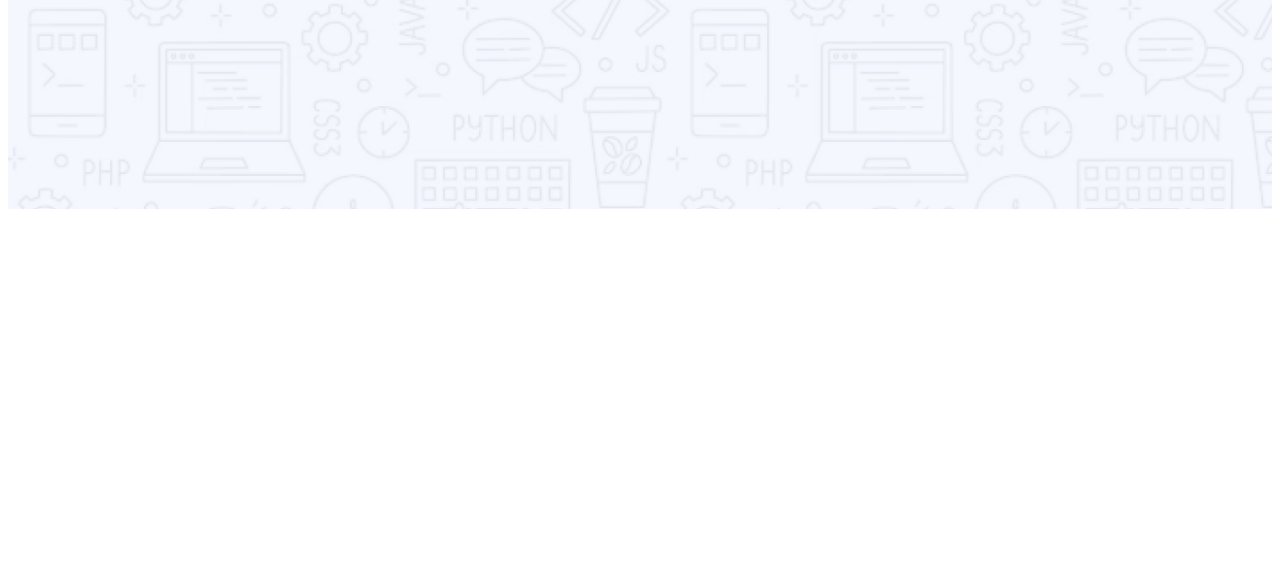
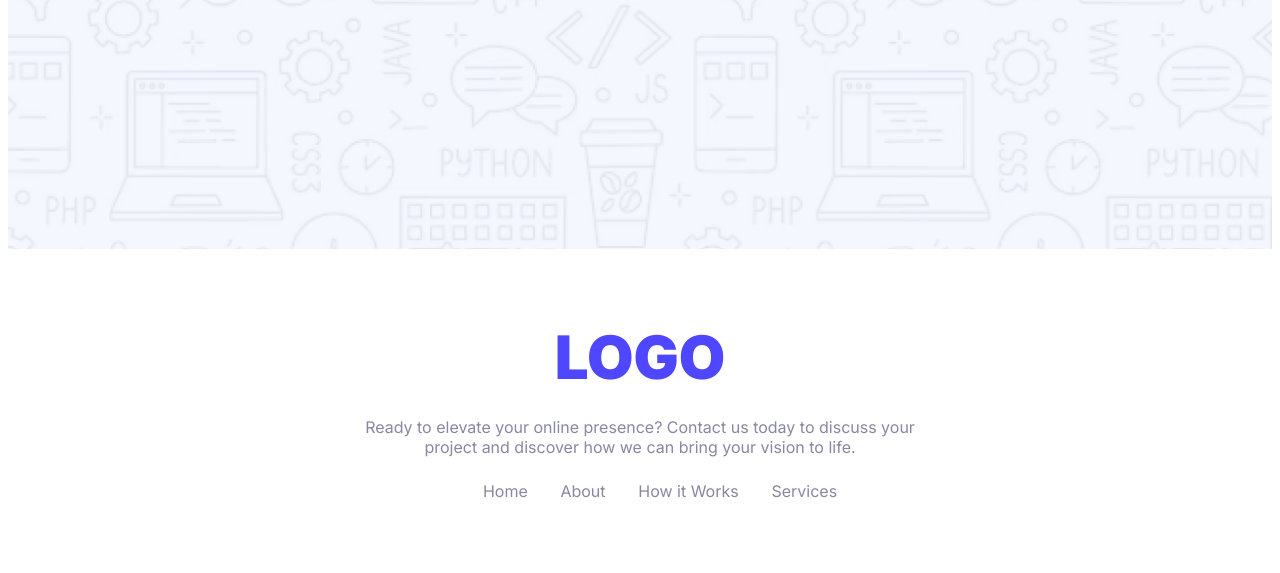
Before and after one commit to alifseazan/Module-6, a plain HTML site: page index.html in a window 1280 px wide. Shown: the part 399-972 px from the top of the page. Before the commit the page ends 800 px from the top, so only its background shows below. Drawn offline with Linux system fonts and the light colour scheme.

Commit message:
Added a footer in the website

```diff
--- a/Style/banner.css
+++ b/Style/banner.css
@@ -5,12 +5,12 @@
     background-size: cover;
     background-repeat: no-repeat;
     background-position: center;
-    min-height: 75vh;
+    min-height: 80vh;
 }
 
 .banner-content {
     align-content: center;
-    margin: 0 10%;
+    margin: 0px 15%;
 }
 
 .banner-heading {
@@ -23,4 +23,5 @@
 .banner-button {
     display: flex;
     justify-content: center;
+    margin-top: -20px;
 }
--- a/Style/footer.css
+++ b/Style/footer.css
@@ -1 +1,45 @@
 /* Footer Section Styles */
+
+footer {
+    display: flex;
+    justify-content: center;
+    margin-top: 72px;
+    margin-bottom: 72px;
+}
+
+.footer-logo-font {
+    font-size: 60px;
+    font-weight: 900;
+    color: #4E47FF;
+    text-align: center;
+    margin: auto;
+}
+
+.footer-para {
+    color: #8987A1;
+    font-size: 16px;
+    font-weight: 400;
+    text-align: center;
+    margin: 24px 20%;
+}
+
+.footer-list {
+    display: flex;
+    justify-content: space-between;
+    margin: auto 30%;
+}
+
+div ul li {
+    list-style: none;
+}
+
+.footer-link {
+    text-decoration: none;
+    color: #8987A1;
+    font-size: 16px;
+    font-weight: 400;
+}
+
+.footer-link:hover {
+    color: #4E47FF;
+}
--- a/index.html
+++ b/index.html
@@ -61,8 +61,29 @@
     </main>
 
 
-    <footer>
-
+    <footer class="inter-normal footer">
+        <div>
+            <h1 class="footer-logo-font">
+                LOGO
+            </h1>
+            <p class="footer-para">
+                Ready to elevate your online presence? Contact us today to discuss your project and discover how we can bring your vision to life.
+            </p>
+            <ul class="footer-list">
+                <li><a class="footer-link" href="https://alifseazan.github.io/Module-6/" target="_blank">
+                Home
+                </a></li>
+                <li><a class="footer-link" href="https://alifseazan.github.io/Module-6/" target="_blank">
+                About
+                </a></li>
+                <li><a class="footer-link" href="https://alifseazan.github.io/Module-6/" target="_blank">
+                How it Works
+                </a></li>
+                <li><a class="footer-link" href="https://alifseazan.github.io/Module-6/" target="_blank">
+                Services
+                </a></li>
+            </ul>
+        </div>
     </footer>
 
 
```
